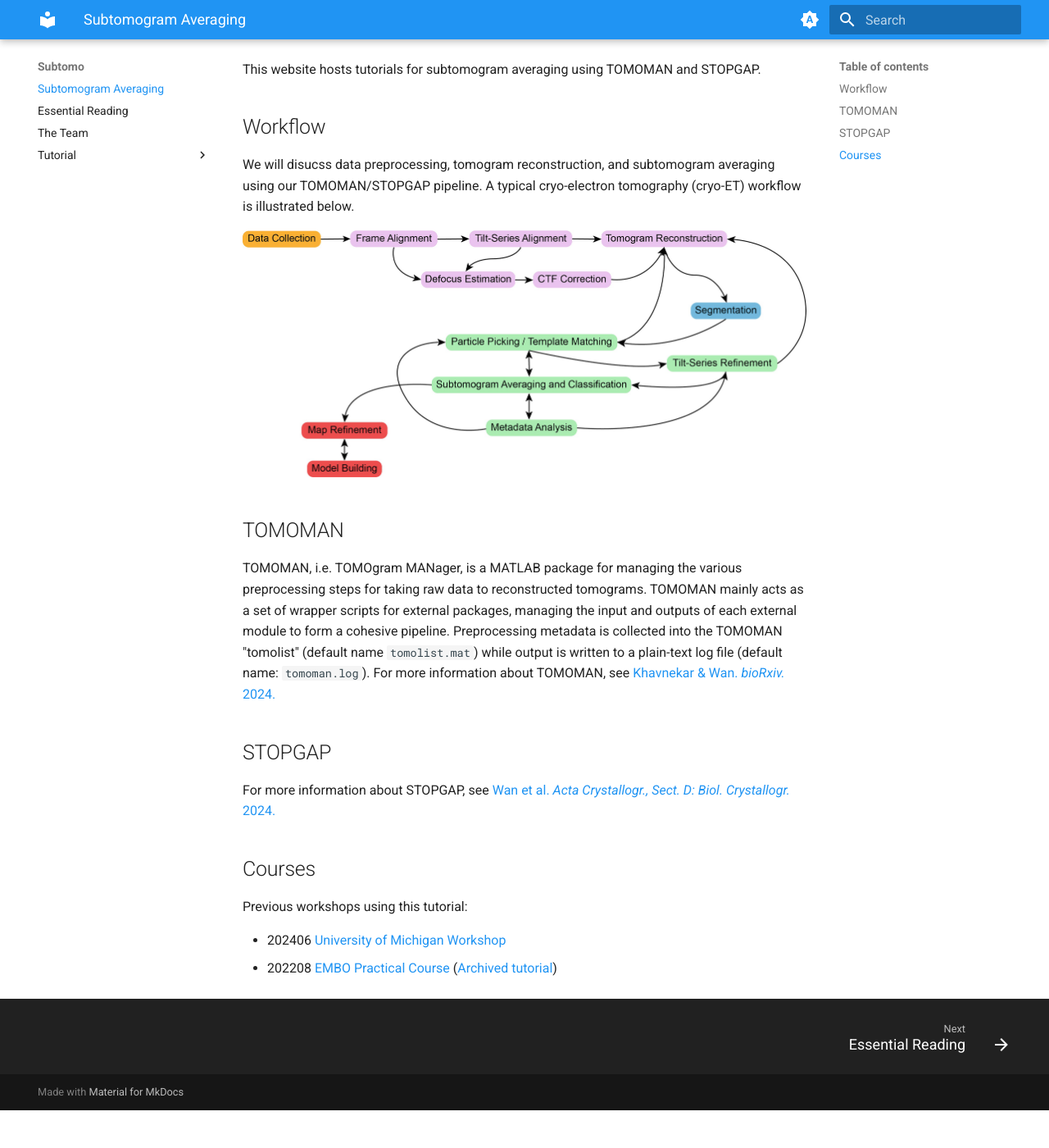
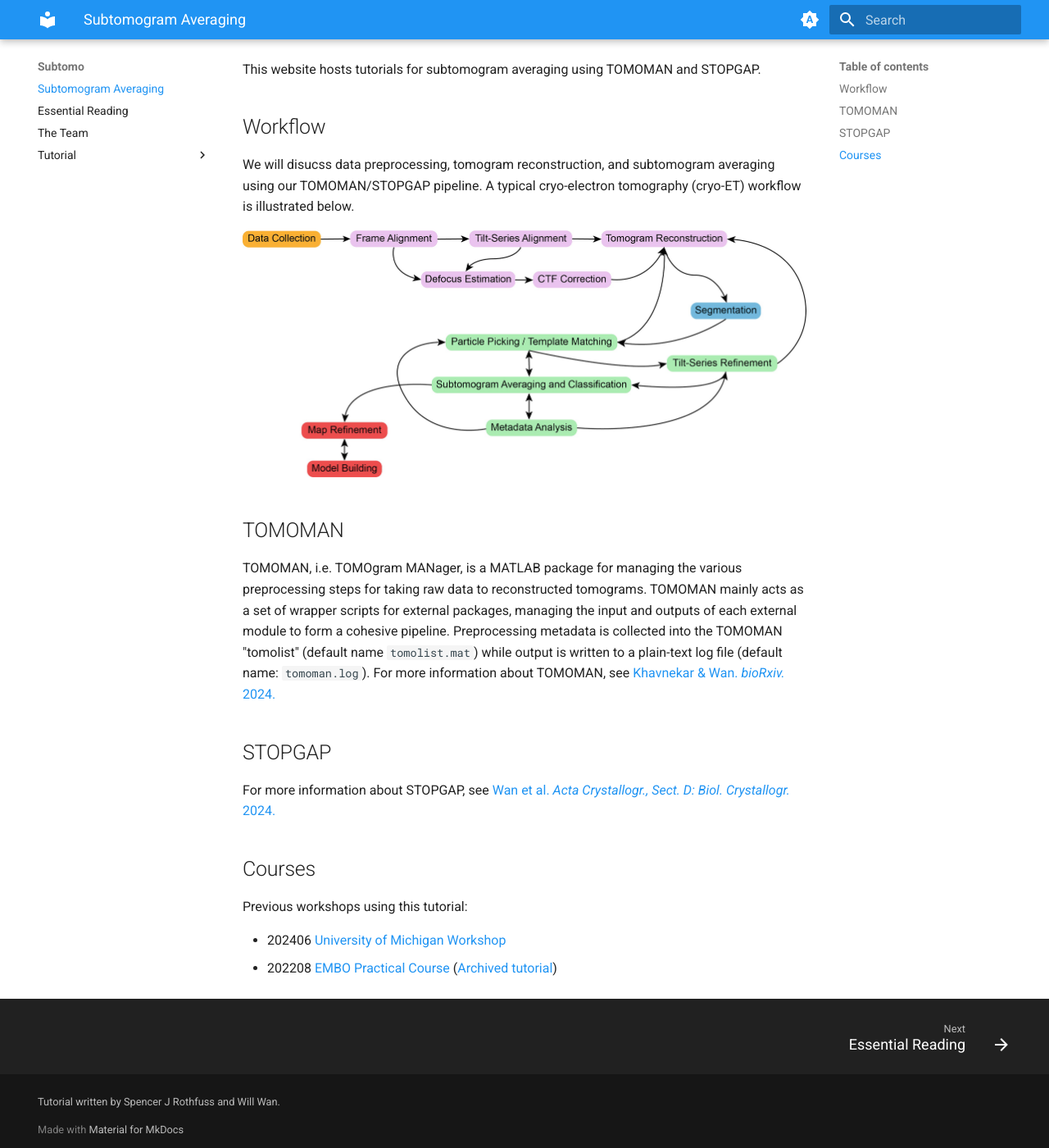
Before and after one commit to wan-lab-vanderbilt/subtomo-tutorials, an MkDocs documentation site: the page built from docs/index.md, in a window 1280 px wide and 1400 px high, scrolled down 108 px. Shown: the whole window at 82% size. Built offline with MkDocs 1.6.1 and Material for MkDocs 9.7.7, drawn with Linux system fonts in a browser that asks for light colours; before the commit the page ends 1462 px from its top, so only the background shows below that.

Commit message:
Footer formatting

```diff
--- /dev/null
+++ b/docs/stylesheets/extra.css
@@ -0,0 +1,3 @@
+readthedocs-flyout {
+    display: none !important;
+}
--- a/mkdocs.yml
+++ b/mkdocs.yml
@@ -30,6 +30,7 @@ theme:
       toggle:
         icon: material/brightness-4
         name: Switch to system preference
+  # These features enable copy buttons on code blocks and add prev/next nav buttons
   features:
     - content.code.copy
     - navigation.footer
@@ -54,9 +55,9 @@ nav:
 extra_javascript:
     - https://cdnjs.cloudflare.com/ajax/libs/mathjax/2.7.0/MathJax.js?config=TeX-AMS-MML_HTMLorMML
 
-# This extra CSS is just to hide the RTD flyout menu see https://squidfunk.github.io/mkdocs-material/customization/?h=css#additional-css
-extra_css:
-  - stylesheets/extra.css
+# This extra CSS was an attempt to hide the RTD flyout menu see https://squidfunk.github.io/mkdocs-material/customization/?h=css#additional-css
+# Couldn't get it working with material theme
+extra_css: [stylesheets/extra.css]
 
 markdown_extensions:
     - mdx_math
@@ -69,3 +70,5 @@ markdown_extensions:
     # - pymdownx.superfences
     # - pymdownx.tabbed:
     #     alternate_style: true
+
+copyright: "<p><p>Tutorial written by Spencer J Rothfuss and Will Wan."
```
Also changed, not shown: docs/stylesheet/extra.css (deleted, +0 -7 lines).
